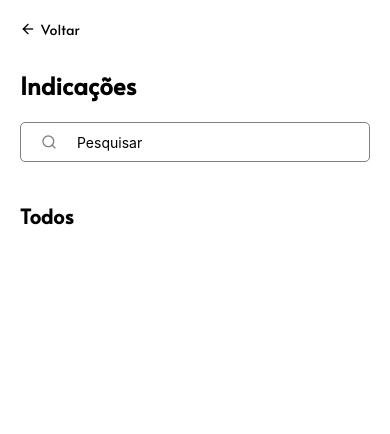
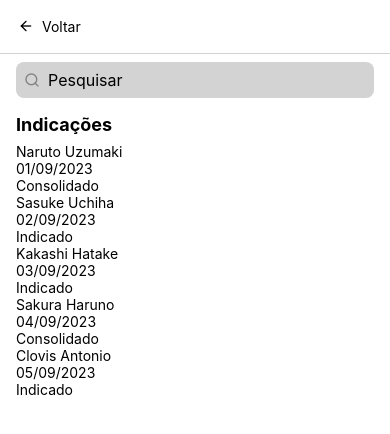
Before and after one commit to ThalisAntunesDaSilva/IndicaMais-app, a React Native app: screen /Indications in a window 390 px wide. Shown: the top 434 px of the page. Built offline with nearby package versions, Linux system fonts and the light colour scheme.

Commit message:
Iniciando FlastList

```diff
--- a/src/pages/Indications/index.js
+++ b/src/pages/Indications/index.js
@@ -1,9 +1,9 @@
 import React, { useState } from 'react';
-import { View, Text, TouchableOpacity, TextInput, StatusBar, Keyboard, TouchableWithoutFeedback } from 'react-native';
+import { View, Text, TouchableOpacity, TextInput, StatusBar, Keyboard, TouchableWithoutFeedback, FlatList } from 'react-native';
 import { Feather } from '@expo/vector-icons';
 import styles from './styles';
 
-const IndicationsList = ({navigation}) => {
+const IndicationsList = ({ navigation }) => {
   const [isSearchFocused, setSearchFocused] = useState(false);
 
   const dismissKeyboard = () => {
@@ -15,17 +15,44 @@ const IndicationsList = ({navigation}) => {
     setSearchFocused(true);
   };
 
+  const [indications, setIndications] = useState([
+    { name: 'Naruto Uzumaki', date: '01/09/2023', status: 'Consolidado' },
+    { name: 'Sasuke Uchiha', date: '02/09/2023', status: 'Indicado' },
+    { name: 'Kakashi Hatake', date: '03/09/2023', status: 'Indicado' },
+    { name: 'Sakura Haruno', date: '04/09/2023', status: 'Consolidado' },
+    { name: 'Clovis Antonio', date: '05/09/2023', status: 'Indicado' },
+  ]);
+
+  const DATA = [
+    {
+      id: 'bd7acbea-c1b1-46c2-aed5-3ad53abb28ba',
+      title: 'First Item',
+    },
+    {
+      id: '3ac68afc-c605-48d3-a4f8-fbd91aa97f63',
+      title: 'Second Item',
+    },
+    {
+      id: '58694a0f-3da1-471f-bd96-145571e29d72',
+      title: 'Third Item',
+    },
+  ];
+
+  const Item = ({ title }) => (
+    <View style={styles.item}>
+      <Text style={styles.title}>{title}</Text>
+    </View>
+  );
+
   return (
     <TouchableWithoutFeedback onPress={dismissKeyboard}>
       <View style={styles.container}>
         <StatusBar backgroundColor='white' barStyle='dark-content' />
         <View style={styles.header}>
-          <TouchableOpacity style={styles.backButton}
-          onPress={() => navigation.navigate("Home")}>
+          <TouchableOpacity style={styles.backButton} onPress={() => navigation.navigate("Home")}>
             <Feather name='arrow-left' size={16} color='black' />
             <Text style={styles.backText}>Voltar</Text>
           </TouchableOpacity>
-          <Text style={styles.title}>Indicações</Text>
         </View>
 
         <View style={styles.content}>
@@ -41,7 +68,18 @@ const IndicationsList = ({navigation}) => {
           </View>
 
           <View style={styles.sectionContainer}>
-            <Text style={styles.sectionTitle}>Todos</Text>
+            <Text style={styles.sectionTitle}>Indicações</Text>
+            <FlatList
+              data={indications}
+              renderItem={({ item }) => (
+                <View style={styles.indicationItem}>
+                  <Text style={styles.indicationName}>{item.name}</Text>
+                  <Text style={styles.indicationDate}>{item.date}</Text>
+                  <Text style={styles.indicationStatus}>{item.status}</Text>
+                </View>
+              )}
+              keyExtractor={(item, index) => index.toString()}
+            />
           </View>
         </View>
       </View>
--- a/src/pages/Indications/styles.js
+++ b/src/pages/Indications/styles.js
@@ -3,60 +3,77 @@ import { StyleSheet } from 'react-native';
 const styles = StyleSheet.create({
   container: {
     flex: 1,
-    backgroundColor: '#FFFFFF',
+    backgroundColor: 'white',
   },
   header: {
     flexDirection: 'row',
-    paddingTop: 20,
-    paddingLeft: 20,
-    flexDirection: 'column',
+    alignItems: 'center',
+    padding: 18,
+    backgroundColor: 'white',
+    borderBottomWidth: 1,
+    borderBottomColor: 'lightgray',
+  },
+  indications: {
+      flex: 1,
+
+
   },
   backButton: {
     flexDirection: 'row',
     alignItems: 'center',
-    paddingBottom: 10,
   },
   backText: {
-    marginLeft: 5,
-    fontFamily: 'Alata-Regular'
+    marginLeft: 8,
   },
   title: {
-    marginTop: 20,
-    fontSize: 24,
+    fontSize: 18,
     fontWeight: 'bold',
-    fontFamily: 'Alata-Regular'
+    marginLeft: 'auto',
+    paddingVertical: 8,
   },
   content: {
     flex: 1,
-    padding: 20,
+    paddingHorizontal: 16,
+    paddingVertical: 8,
   },
   searchBar: {
     flexDirection: 'row',
     alignItems: 'center',
-    paddingLeft: 10,
-    borderWidth: 1,
-    borderColor: 'gray',
-    width: '100%',
-    height: 40,
-    borderRadius: 5,
-    marginBottom: 20,
-    backgroundColor: 'white',
+    backgroundColor: 'lightgray',
+    borderRadius: 8,
+    padding: 8,
   },
   searchIcon: {
-    marginLeft: 10,
-    marginRight: 10,
+    marginRight: 8,
   },
   searchInput: {
     flex: 1,
-    paddingLeft: 10,
+    fontSize: 16,
   },
   sectionContainer: {
-    marginTop: 20,
+    marginTop: 16,
   },
   sectionTitle: {
+    fontSize: 18,
     fontWeight: 'bold',
-    fontSize: 20,
-    fontFamily: 'Alata-Regular'
+    marginBottom: 8,
+    borderRadius:10,
+  },
+  itemContainer: {
+    backgroundColor: 'white',
+    padding: 16,
+    marginVertical: 8,
+    borderRadius: 8,
+    shadowColor: 'rgba(0, 0, 0, 0.1)',
+    shadowOffset: { width: 0, height: 2 },
+    shadowOpacity: 0.8,
+    shadowRadius: 2,
+    elevation: 4,
+  },
+  itemText: {
+    fontSize: 16,
+    fontWeight: 'bold',
+    color: 'black',
   },
 });
 
```
Also changed, not shown: src/pages/LoginScreen/styles.js (line endings or trailing spaces).
